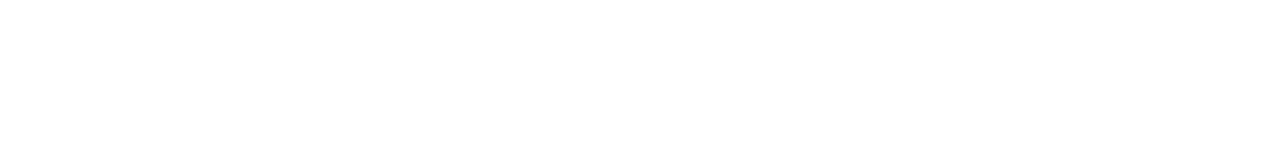
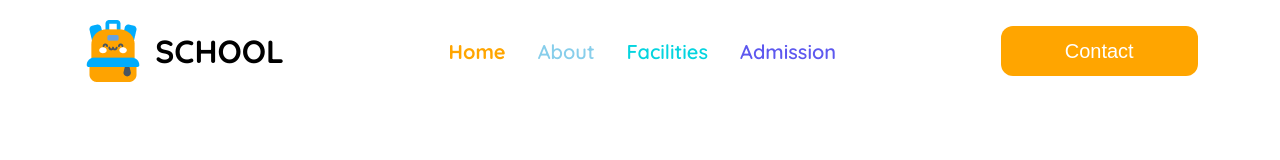
Before and after one commit to kira217-cyber/my-second-assignment, a plain HTML site: page index.html in a window 1280 px wide. Drawn offline with Linux system fonts and the light colour scheme.

Commit message:
complete navbar style

```diff
--- a/CSS/style.css
+++ b/CSS/style.css
@@ -0,0 +1,79 @@
+@import url('https://fonts.googleapis.com/css2?family=Quicksand:wght@300..700&display=swap');
+*{
+    max-width: 1440px;
+    margin: 0 auto;
+    padding: 0;
+
+}
+body{
+  font-family: "Quicksand", serif;
+  font-optical-sizing: auto;
+  font-weight: weight;
+  font-style: normal;
+}
+/* root style */
+.display-flex{
+    display: flex;
+}
+
+
+/* navbar related style */
+.navbar{
+    margin-top: 20px;
+    justify-content: space-between;
+    align-items: center;
+}
+.navbar-logo{
+    gap: 11px;
+    justify-content: center;
+    align-items: center;
+}
+ul{
+    gap: 32px;
+
+}
+ul > li{
+    list-style: none;
+}
+ul > li > a{
+    text-decoration: none;
+}
+.logo{
+    font-size: 2rem;
+    font-weight: bold;
+    color: black;
+}
+.home{
+    font-size: 1.25rem;
+    font-weight: bold;
+    color: orange;
+}
+.about{
+    font-size: 1.25rem;
+    font-weight: 600;
+    color: skyblue;
+}
+.facilities{
+    font-size: 1.25rem;
+    font-weight: 600;
+    color: #05D4DF;
+}
+.admission{
+    font-size: 1.25rem;
+    font-weight: 600;
+    color: #5D58EF;
+}
+.btn-1{
+    font-size: 1.25rem;
+    font-weight: 500;
+    color: #FFFFFF;
+    width: 197px;
+    height: 50px;
+    background-color: orange;
+    border: none;
+    padding: 10px;
+    border-radius: 12px;
+}
+.btn-1:hover{
+    cursor: pointer;
+}
--- a/index.html
+++ b/index.html
@@ -8,9 +8,26 @@
 </head>
 <body>
     <header>
-
+        <nav class="navbar display-flex">
+            <div class="navbar-logo display-flex">
+                <img src="assets/logo.png" alt="">
+                <h2 class="logo">SCHOOL</h2>
+            </div>
+            <div>
+                <ul class="display-flex">
+                    <li><a class="home" href="">Home</a></li>
+                    <li><a class="about" href="">About</a></li>
+                    <li><a class="facilities" href="">Facilities</a></li>
+                    <li><a class="admission" href="">Admission</a></li>
+                </ul>
+            </div>
+            <div>
+                <button class="btn-1">Contact</button>
+            </div>
+        </nav>
     </header>
     <main>
+
 
     </main>
     <footer>
```
